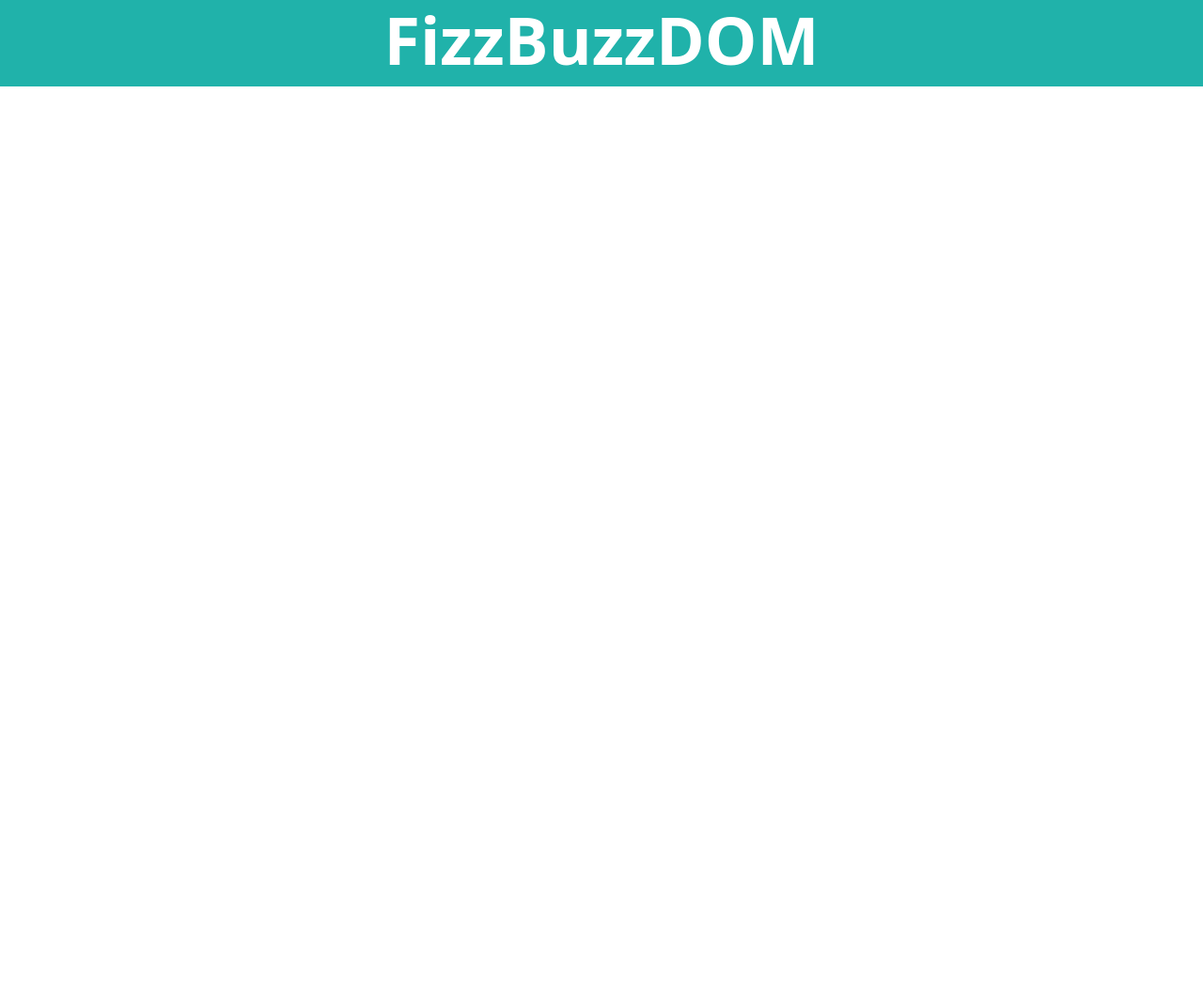
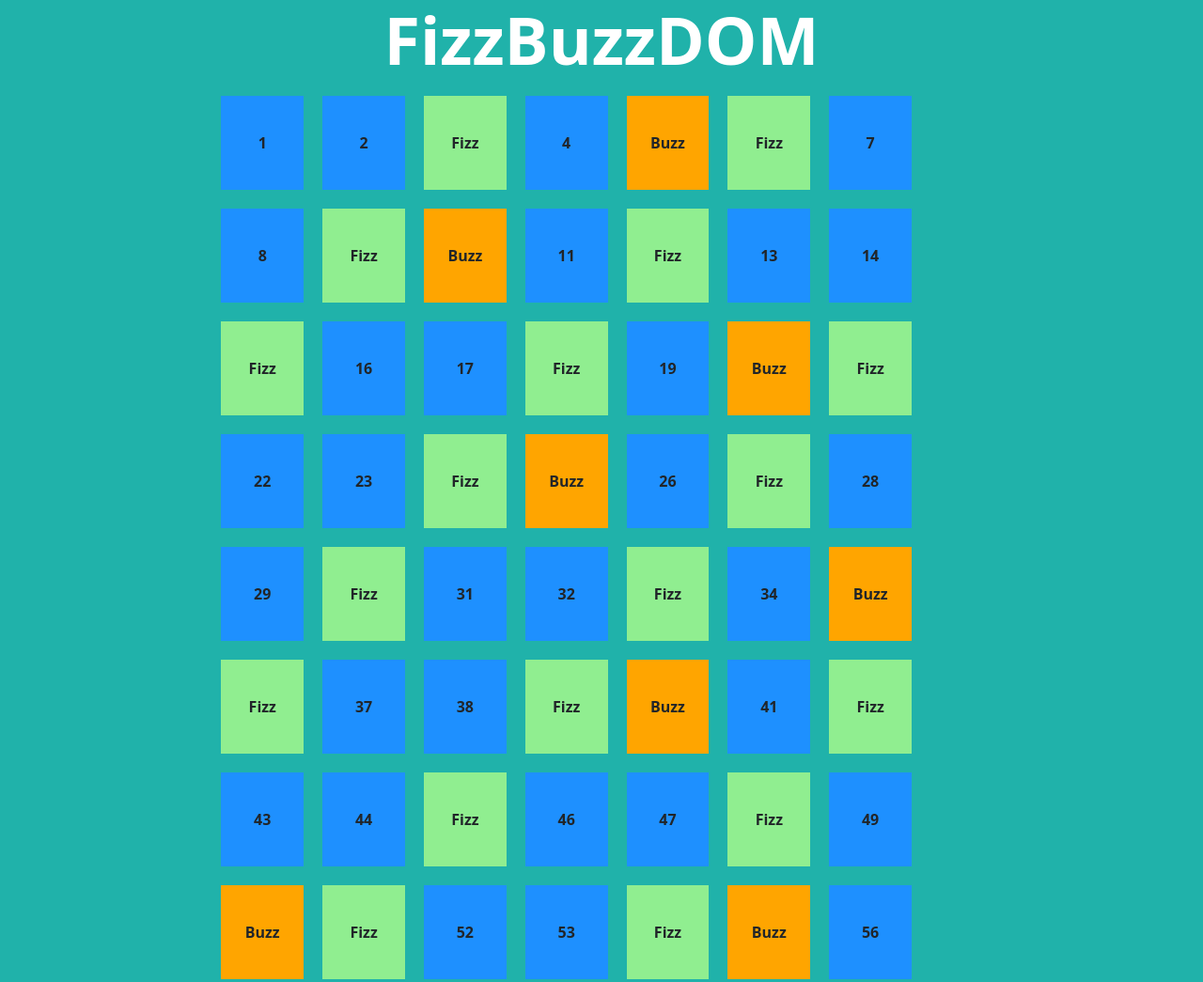
Before and after one commit to Manuell00/js-fizzbuzz, a plain HTML site: page index.html in a window 1280 px wide. Shown: the top 1045 px of the page at 94% size. Before the commit the page ends 800 px from the top, so only its background shows below. Drawn offline with nearby package versions, Linux system fonts and the light colour scheme.

Commit message:
Manca parte riguardante fizzBuzz

```diff
--- a/index.html
+++ b/index.html
@@ -21,12 +21,21 @@
 <body>
     <!-- Inserisco un container interno alla pagina -->
     <div class="container-fluid text-center" id="main-container">
+
+        <!-- Creo la prima riga contenente il titolo -->
         <div class="row align-content-center justify-content-center">
             <!-- Creo la colonna per il titolo -->
             <div class="col-md-12">
                 <h1 id="title">FizzBuzzDOM</h1>
             </div>
+        </div>
 
+        <!-- Creo la seconda riga contenente il corpo della pagina -->
+        <div class="row align-content-center justify-content-center">
+            <!-- Creo la colonna per il titolo -->
+            <div class="col-md-8"  id="contenitore">
+
+            </div>
         </div>
 
 
--- a/main.js
+++ b/main.js
@@ -1,3 +1,64 @@
 // Scrivi un programma che stampi in console i numeri da 1 a 100,
 // ma che per i multipli di 3 stampi “Fizz” al posto del numero e per i multipli di 5 stampi “Buzz”.
 // Per i numeri che sono sia multipli di 3 che di 5 stampi “FizzBuzz”.
+
+for (let i = 1; i <= 100; i++) {
+
+    // Creiamo un nuovo elemento
+    const quadrato = document.createElement(`span`)
+
+    // Creo l'ipotesi per cui se il numero in questione sia multiplo di 3 allora stampi "Fizz"
+    if (i % 3 == 0) {
+
+        // Voglio aggiungere una classe Fizz ad ogni multiplo di 3
+        quadrato.classList.add("square")
+        quadrato.classList.add("fizz")
+
+        // Inseriamo il valore all'interno dell'elemento creato
+        quadrato.append("Fizz");
+
+        // Aggiungiamo al contenitore
+        contenitore.append(quadrato)
+    }
+
+    else if (i % 5 == 0) {
+
+        // Voglio aggiungere una classe Fizz ad ogni multiplo di 3
+        quadrato.classList.add("square")
+        quadrato.classList.add("buzz")
+
+        // Inseriamo il valore all'interno dell'elemento creato
+        quadrato.append("Buzz");
+
+        // Aggiungiamo al contenitore
+        contenitore.append(quadrato)
+    }
+
+    else if ((i % 5 == 0 ) && (i % 3 == 0)) {
+
+        console.log("sono ultra multiplo")
+        // Voglio aggiungere una classe Fizz ad ogni multiplo di 3
+        quadrato.classList.add("square")
+        quadrato.classList.add("fizzBuzz")
+
+        // Inseriamo il valore all'interno dell'elemento creato
+        quadrato.append("FizzBuzz");
+
+        // Aggiungiamo al contenitore
+        contenitore.append(quadrato)
+    }
+
+    else {
+
+        // Voglio aggiungere una classe Fizz ad ogni multiplo di 3
+        quadrato.classList.add("square")
+        quadrato.classList.add("basic")
+
+        // Inseriamo il valore all'interno dell'elemento creato
+        quadrato.append(i);
+
+        // Aggiungiamo al contenitore
+        contenitore.append(quadrato)
+    }
+
+}
--- a/style.css
+++ b/style.css
@@ -14,3 +14,35 @@
     font-size: 70px;
     font-weight: 600;
 }
+
+#contenitore{
+    display: flex;
+    flex-wrap: wrap;
+}
+
+.square{
+    width: calc(13% - 20px);
+    height: 100px;
+    display: flex;
+    align-items: center;
+    justify-content: center;
+    flex-wrap: nowrap;
+    margin: 10px;
+    font-weight: 800;
+}
+
+.fizz{
+    background-color: lightgreen;
+}
+
+.buzz{
+    background-color: orange;
+}
+
+.fizzBuzz{
+    background-color: red;
+}
+
+.basic{
+    background-color: dodgerblue;
+}
```
